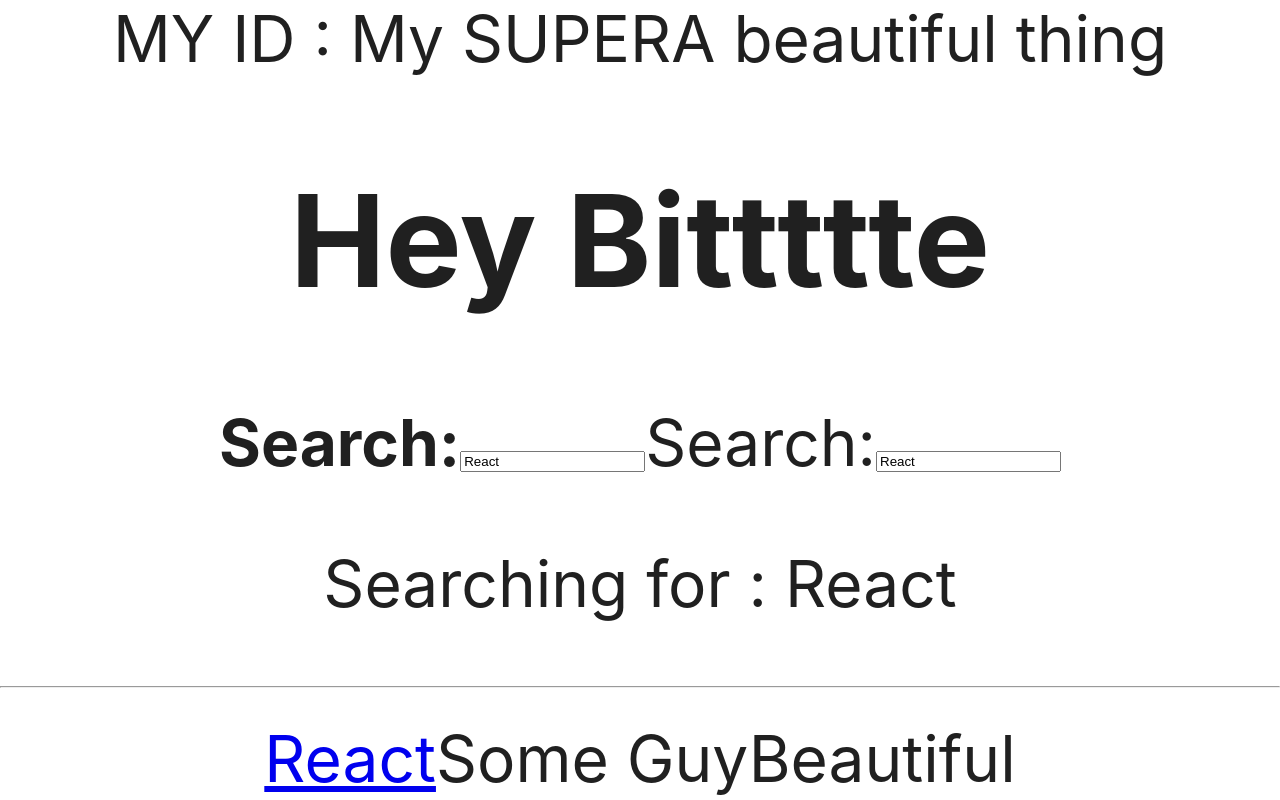
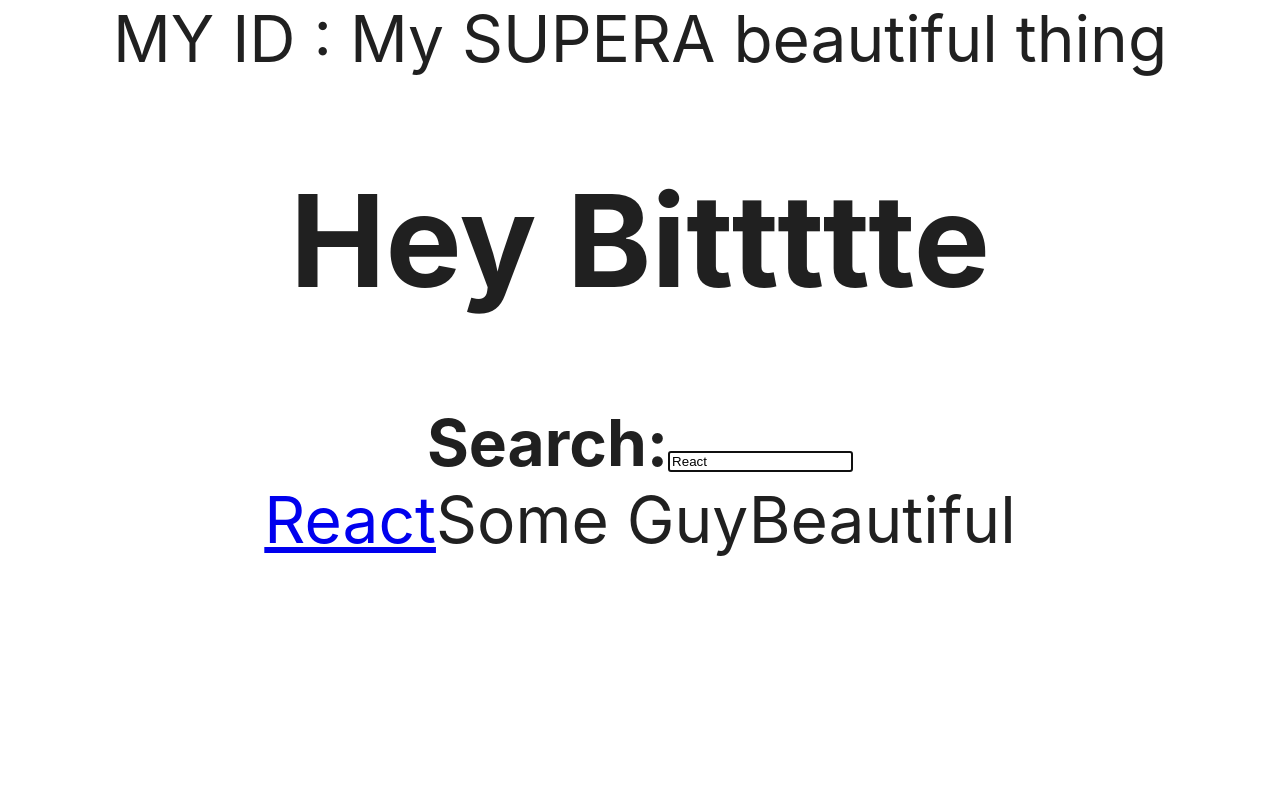
Before and after one commit to AndreasBerglund/roadtoreact, a React (Create React App) app: page / in a window 1280 px wide. Built offline with nearby package versions, Linux system fonts and the light colour scheme.

Commit message:
imperative declarative

```diff
--- a/src/App.js
+++ b/src/App.js
@@ -11,12 +11,12 @@ const styles = {
 
 
 
-const whyTheHell = () => {
+/* const whyTheHell = () => {
   alert(
 
     'Why the hell!'
   )
-}
+} */
 
 const welcome = {
   greeting: 'Hey',
@@ -41,23 +41,35 @@ const Item = ({ title, url, author, num_comments, points, other }) => (
   </div>
 )
 
-const InputWithLabel = ({id, type = 'text', value, onInputChange, children}) => (
+const InputWithLabel = ({id, type = 'text', value, onInputChange, isFocused, children}) => {
+const inputRef = React.useRef();
+
+React.useEffect( () => {
+  if (isFocused && inputRef.current) {
+    inputRef.current.focus();
+  }
+}, [isFocused])
+
+return (
   <>
   <label htmlFor={id}>{children}</label>
   <input
+        ref={inputRef}
         onChange={onInputChange}
         id={id}
         type={type}
+        // autoFocus={isFocused}
         value={value}
       />
   </>
 )
+}
 
 
 const Thing = ({ thingsprops: { id, not_super } }) => <div>{id} : {not_super}A beautiful thing</div>
 
 const List = ({ list, other }) => list.map(item => <Item key={item.objectID} {...item} other={other} />)
-
+/*
 const Search = ({ searchTerm, onSearch }) => {
 
   return (
@@ -75,7 +87,7 @@ const Search = ({ searchTerm, onSearch }) => {
 
   )
 }
-
+ */
 
 const useSemiPersistentState = (key, initialState) => {
   const [value, setValue] = React.useState(
@@ -128,8 +140,7 @@ const App = () => {
       <Thing thingsprops={ThingsProps} />
       <h1>{welcome.greeting} {getTitle('Bittttte')}</h1>
 
-      <InputWithLabel id="search" label="Search" value={searchTerm} onInputChange={handleChange} ><strong>Search:</strong></InputWithLabel >
-      <Search onSearch={handleChange} searchTerm={searchTerm} />
+      <InputWithLabel id="search" label="Search" value={searchTerm} isFocused onInputChange={handleChange} ><strong>Search:</strong></InputWithLabel >
 
       <List list={searchedStories} other="Beautiful" />
 
```
